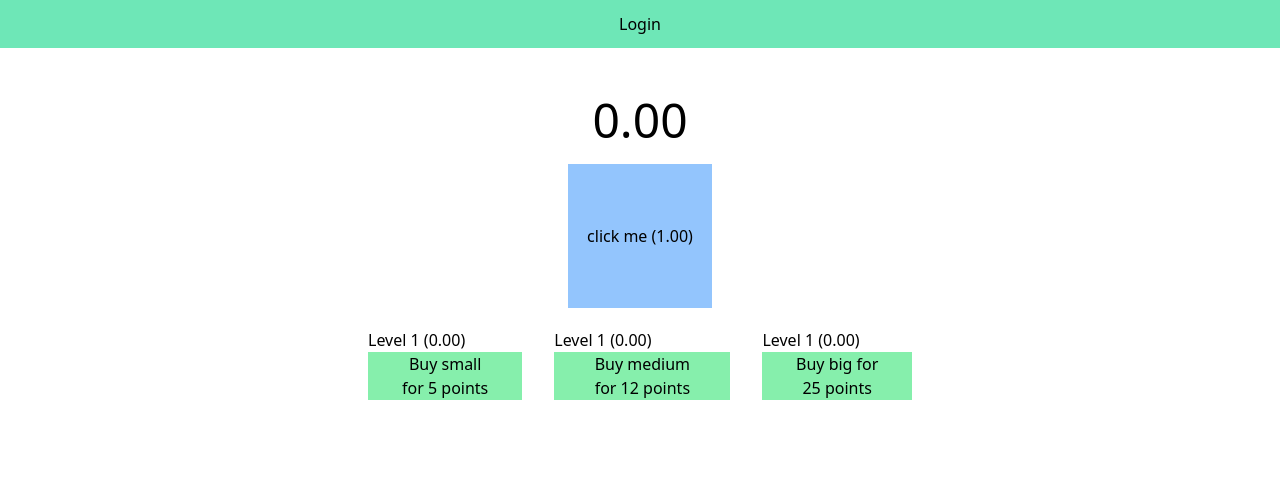
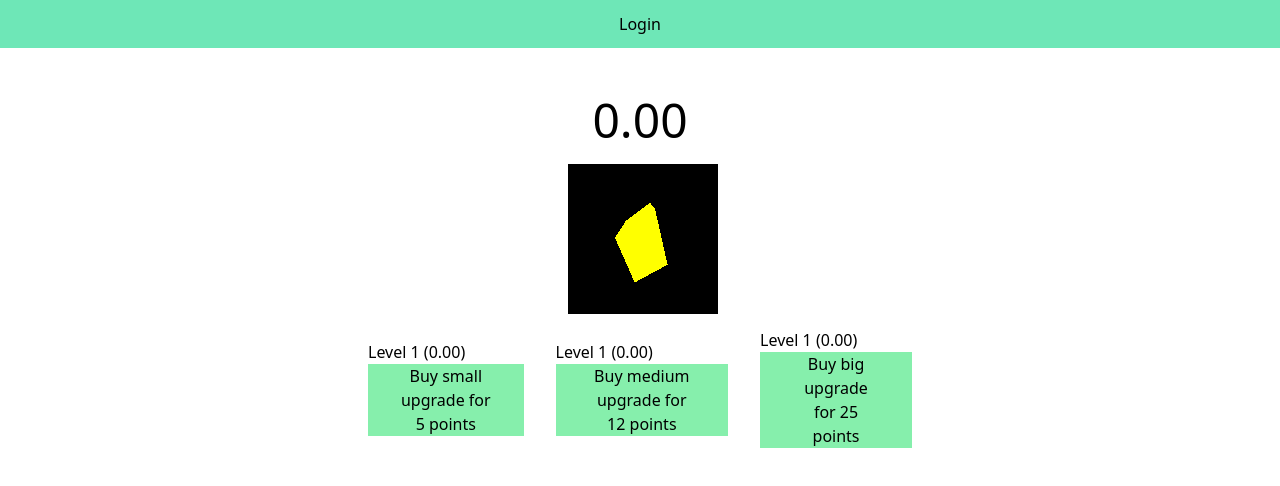
Before and after one commit to ldinghan/cookie_clicker, a Next.js app: page / in a window 1280 px wide. Shown: the top 486 px of the page. Built offline with nearby package versions, Linux system fonts and the light colour scheme; no server answers; the database is empty.

Commit message:
change click btn

```diff
--- a/components/BuyBtn.tsx
+++ b/components/BuyBtn.tsx
@@ -41,7 +41,7 @@ const BuyBtn = ({ btnName, btnCost, btnMultiplier }: BuyBtn ) => {
     return (
         <div className='select-none mx-4 flex flex-col h-fit'>
             Level {currentLevel} ({((currentLevel-1) * btnMultiplier)?.toFixed(2)})
-            <button onClick={handlePurchase} className="bg-green-300 w-fit h-fit px-8">Buy {btnName} for {btnCost} points</button>
+            <button onClick={handlePurchase} className="bg-green-300 w-fit h-fit px-8">Buy {btnName} upgrade for {btnCost} points</button>
             {showError && <div className='text-red-500'>Not enough points!</div>}
 
         </div>
--- a/components/ClickBtn.tsx
+++ b/components/ClickBtn.tsx
@@ -1,13 +1,17 @@
 
 import { useSelector, useDispatch } from 'react-redux'
 import { incrementByAmount } from './CounterSlice'
+import ThreeScene from './ThreeScene';
 
 const ClickBtn = () => {
     const multiplier = useSelector((state:any) => state.multiplier.value);
     const dispatch = useDispatch()
 
     return (
-        <button className="select-none bg-blue-300 w-36 h-36 my-5" onClick={() => dispatch(incrementByAmount(multiplier))}>click me ({multiplier?.toFixed(2)})</button>
+        <button className="select-none bg-blue-300 w-36 h-36 my-5" onClick={() => dispatch(incrementByAmount(multiplier))}>
+            {/* click me ({multiplier?.toFixed(2)}) */}
+            <ThreeScene/>
+        </button>
     )
 }
 
--- /dev/null
+++ b/components/ThreeScene.tsx
@@ -0,0 +1,35 @@
+import React, { useRef, useEffect } from 'react';
+import * as THREE from 'three';
+
+const ThreeScene = () => {
+  console.log('mount')
+  const containerRef = useRef<HTMLDivElement>(null);
+  useEffect(() => {
+    if (typeof window !== 'undefined') {
+      const scene = new THREE.Scene();
+      const camera = new THREE.PerspectiveCamera(75, window.innerWidth / window.innerHeight, 1, 1000);
+      const renderer = new THREE.WebGLRenderer();
+      renderer.setSize(150, 150);
+      containerRef.current?.appendChild(renderer.domElement);
+      camera.position.z = 2;
+      // Add this inside the useEffect hook after initializing the renderer
+      const geometry = new THREE.BoxGeometry();
+      const material = new THREE.MeshBasicMaterial({ color: 0xffff00 });
+      const cube = new THREE.Mesh(geometry, material);
+      scene.add(cube);
+      // Add this function inside the useEffect hook
+      const renderScene = () => {
+        cube.rotation.x += 0.006;
+        cube.rotation.y += 0.006;
+        renderer.render(scene, camera);
+        requestAnimationFrame(renderScene);
+      };
+
+      // Call the renderScene function to start the animation loop
+      renderScene();
+    }
+
+  }, []);
+  return <div className="w-[400px] h-[400px] select-none" ref={containerRef}/>
+};
+export default ThreeScene;
--- a/next.config.js
+++ b/next.config.js
@@ -1,6 +1,6 @@
 /** @type {import('next').NextConfig} */
 const nextConfig = {
-  reactStrictMode: true,
+  reactStrictMode: false,
   swcMinify: true,
 }
 
--- a/package.json
+++ b/package.json
@@ -9,6 +9,7 @@
     "lint": "next lint"
   },
   "dependencies": {
+    "@react-three/fiber": "^8.13.6",
     "@reduxjs/toolkit": "^1.9.5",
     "@types/node": "20.4.5",
     "@types/react": "18.2.16",
@@ -21,9 +22,11 @@
     "react-dom": "18.2.0",
     "react-redux": "^8.1.1",
     "redux": "^4.2.1",
+    "three": "^0.155.0",
     "typescript": "5.1.6"
   },
   "devDependencies": {
+    "@types/three": "^0.155.0",
     "autoprefixer": "^10.4.14",
     "postcss": "^8.4.27",
     "tailwindcss": "^3.3.3"
```
Also changed, not shown: 1 other file (tests, documents, lock files or other folders).
